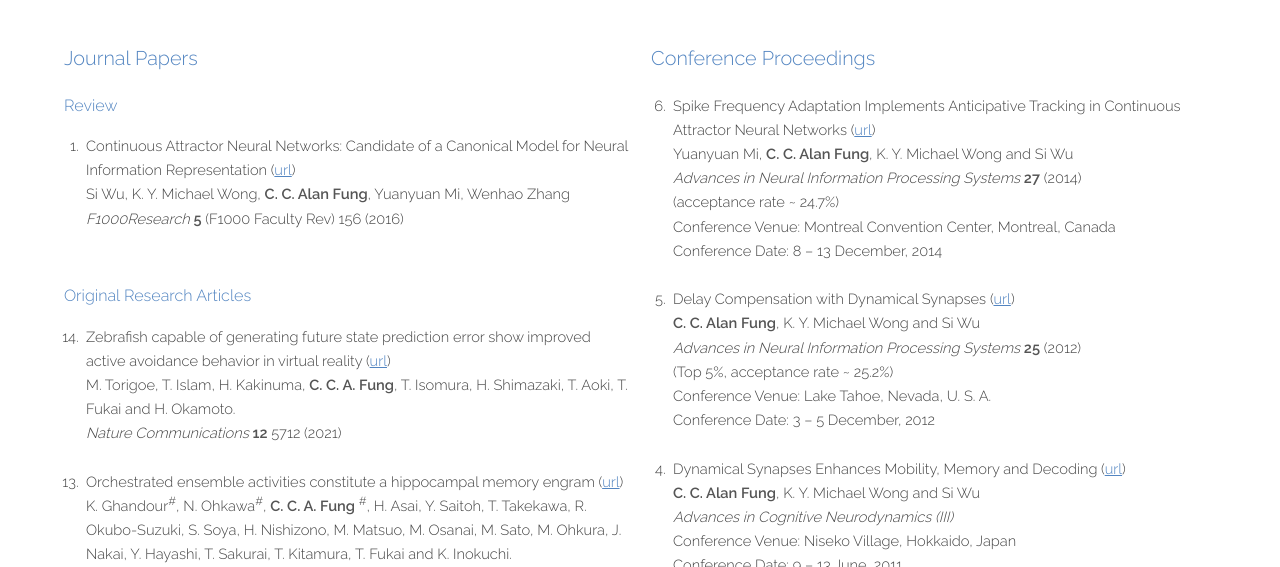
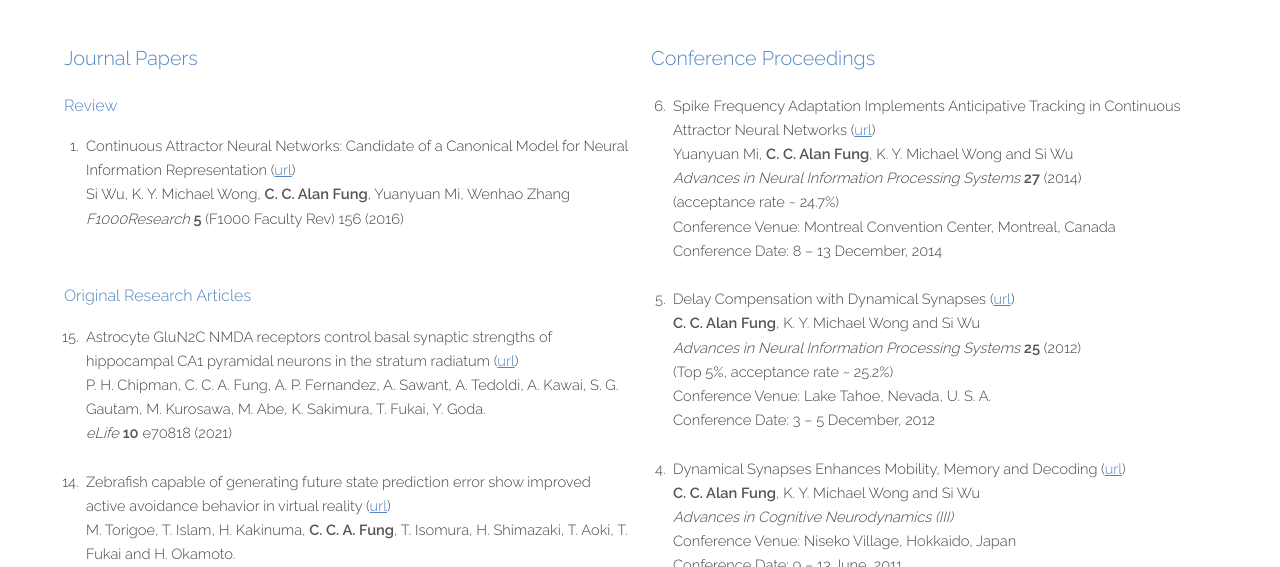
Before and after one commit to fccaa/fccaa.github.io, a plain HTML site: page publications.html in a window 1280 px wide. Shown: the part 207-774 px from the top of the page. Drawn offline with Linux system fonts and the light colour scheme.

Commit message:
Update publications.html
Add a new paper

```diff
--- a/publications.html
+++ b/publications.html
@@ -47,6 +47,11 @@
 							<h4>Original Research Articles</h4>
 
 							<ol reversed>
+								<li>
+									Astrocyte GluN2C NMDA receptors control basal synaptic strengths of hippocampal CA1 pyramidal neurons in the stratum radiatum (<a href="https://elifesciences.org/articles/70818" target="_blank">url</a>)<br>
+									P. H. Chipman, C. C. A. Fung, A. P. Fernandez, A. Sawant, A. Tedoldi, A. Kawai, S. G. Gautam, M. Kurosawa, M. Abe, K. Sakimura, T. Fukai, Y. Goda.<br>
+									<i>eLife</i> <b>10</b> e70818 (2021) <br><br>
+								</li>
 								<li>
 									Zebrafish capable of generating future state prediction error show improved active avoidance behavior in virtual reality (<a href="https://www.nature.com/articles/s41467-021-26010-7" target="_blank">url</a>)<br>
 									M. Torigoe, T. Islam, H. Kakinuma, <b>C. C. A. Fung</b>, T. Isomura, H. Shimazaki, T. Aoki, T. Fukai and H. Okamoto.<br>
```
